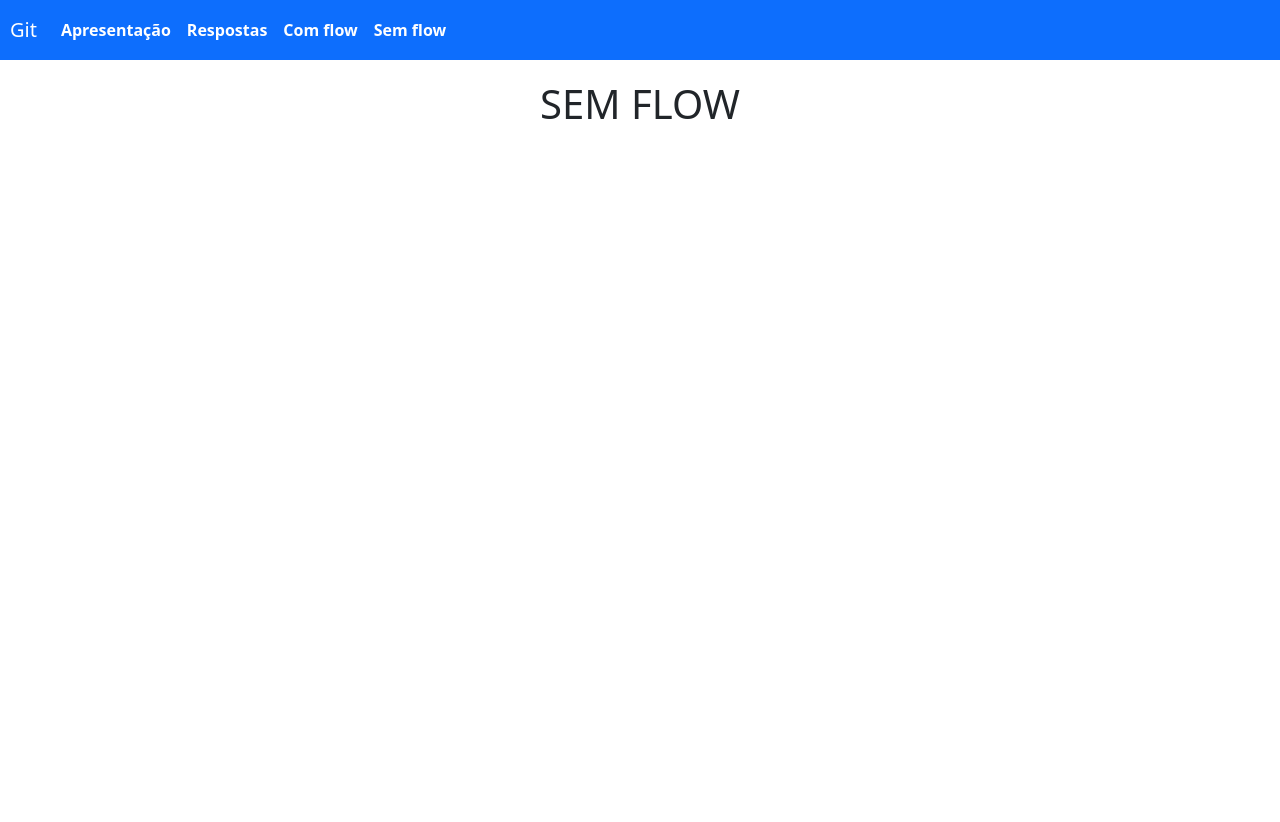
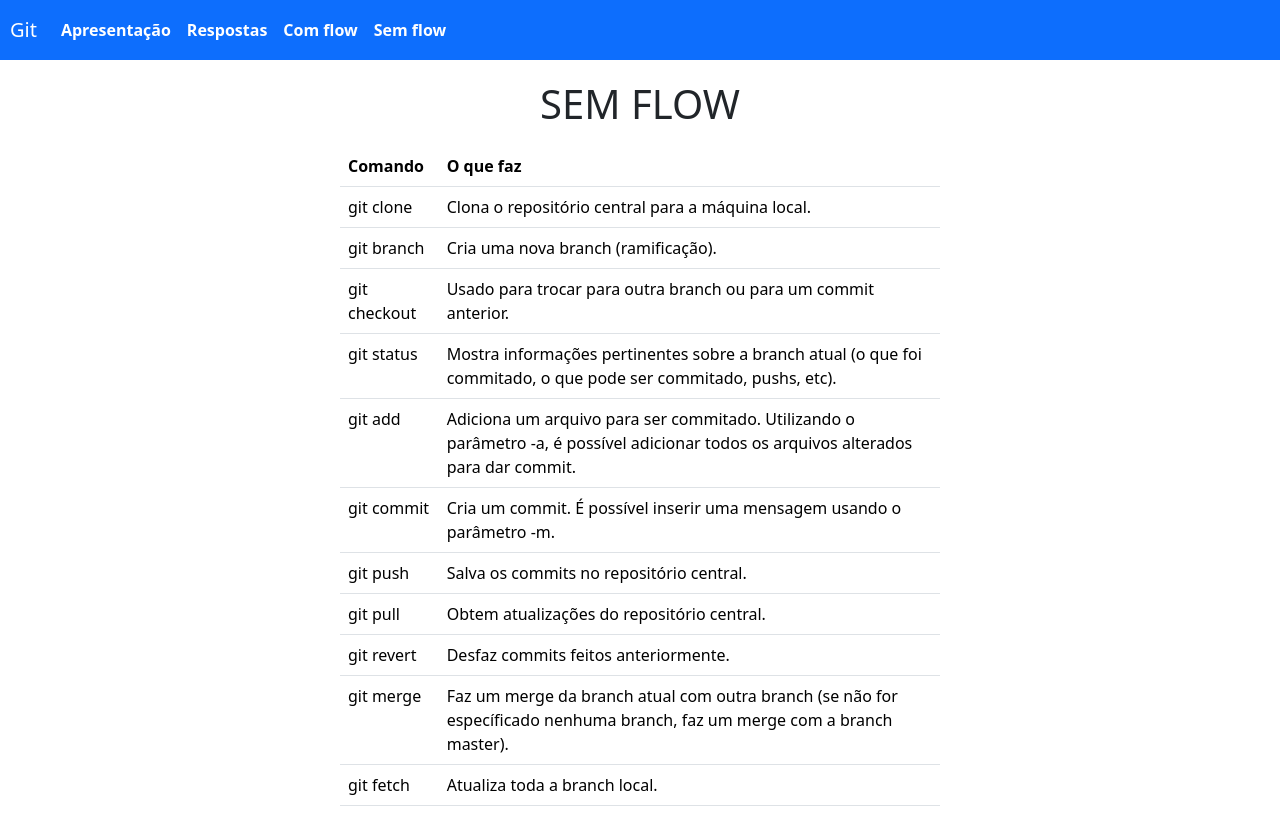
Before and after one commit to Nidilap/APE11SI, a plain HTML site: page paginaGit/paginas/comandosSemFlow/index.html in a window 1280 px wide. Before the commit the page ends 800 px from the top, so only its background shows below. Drawn offline with Linux system fonts and the light colour scheme.

Commit message:
Comandos do git sem o flow - tag 1.4.0

```diff
--- a/paginaGit/paginas/comandosSemFlow/index.html
+++ b/paginaGit/paginas/comandosSemFlow/index.html
@@ -38,6 +38,60 @@
 
     <div class="d-flex justify-content-center flex-column align-items-center">
         <h1 class="tituloPag">SEM FLOW</h1>
+        <table class="table tabelaPrincipal">
+            <thead>
+                <tr>
+                    <th scope="col">Comando</th>
+                    <th scope="col">O que faz</th>
+                </tr>
+            </thead>
+            <tbody>
+                <tr>
+                    <td>git clone</td>
+                    <td>Clona o repositório central para a máquina local.</td>
+                </tr>
+                <tr>
+                    <td>git branch</td>
+                    <td>Cria uma nova branch (ramificação).</td>
+                </tr>
+                <tr>
+                    <td>git checkout</td>
+                    <td>Usado para trocar para outra branch ou para um commit anterior.</td>
+                </tr>
+                <tr>
+                    <td>git status</td>
+                    <td>Mostra informações pertinentes sobre a branch atual (o que foi commitado, o que pode ser commitado, pushs, etc).</td>
+                </tr>
+                <tr>
+                    <td>git add</td>
+                    <td>Adiciona um arquivo para ser commitado. Utilizando o parâmetro -a, é possível adicionar todos os arquivos alterados para dar commit.</td>
+                </tr>
+                <tr>
+                    <td>git commit</td>
+                    <td>Cria um commit. É possível inserir uma mensagem usando o parâmetro -m.</td>
+                </tr>
+                <tr>
+                    <td>git push</td>
+                    <td>Salva os commits no repositório central.</td>
+                </tr>
+                <tr>
+                    <td>git pull</td>
+                    <td>Obtem atualizações do repositório central.</td>
+                </tr>
+                <tr>
+                    <td>git revert</td>
+                    <td>Desfaz commits feitos anteriormente.</td>
+                </tr>
+                <tr>
+                    <td>git merge</td>
+                    <td>Faz um merge da branch atual com outra branch (se não for específicado nenhuma branch, faz um merge com a branch master).</td>
+                </tr>
+                <tr>
+                    <td>git fetch</td>
+                    <td>Atualiza toda a branch local.</td>
+                </tr>
+            </tbody>
+        </table>
     </div>
 </body>
 
--- a/paginaGit/src/css/general.css
+++ b/paginaGit/src/css/general.css
@@ -25,3 +25,8 @@
 .pergunta {
     font-weight: 700;
 }
+
+.tabelaPrincipal {
+    max-width: 600px;
+    margin-top: 10px;
+}
```
Also changed, not shown: paginaGit/paginas/comandosComFlow/index.html (line endings or trailing spaces).
